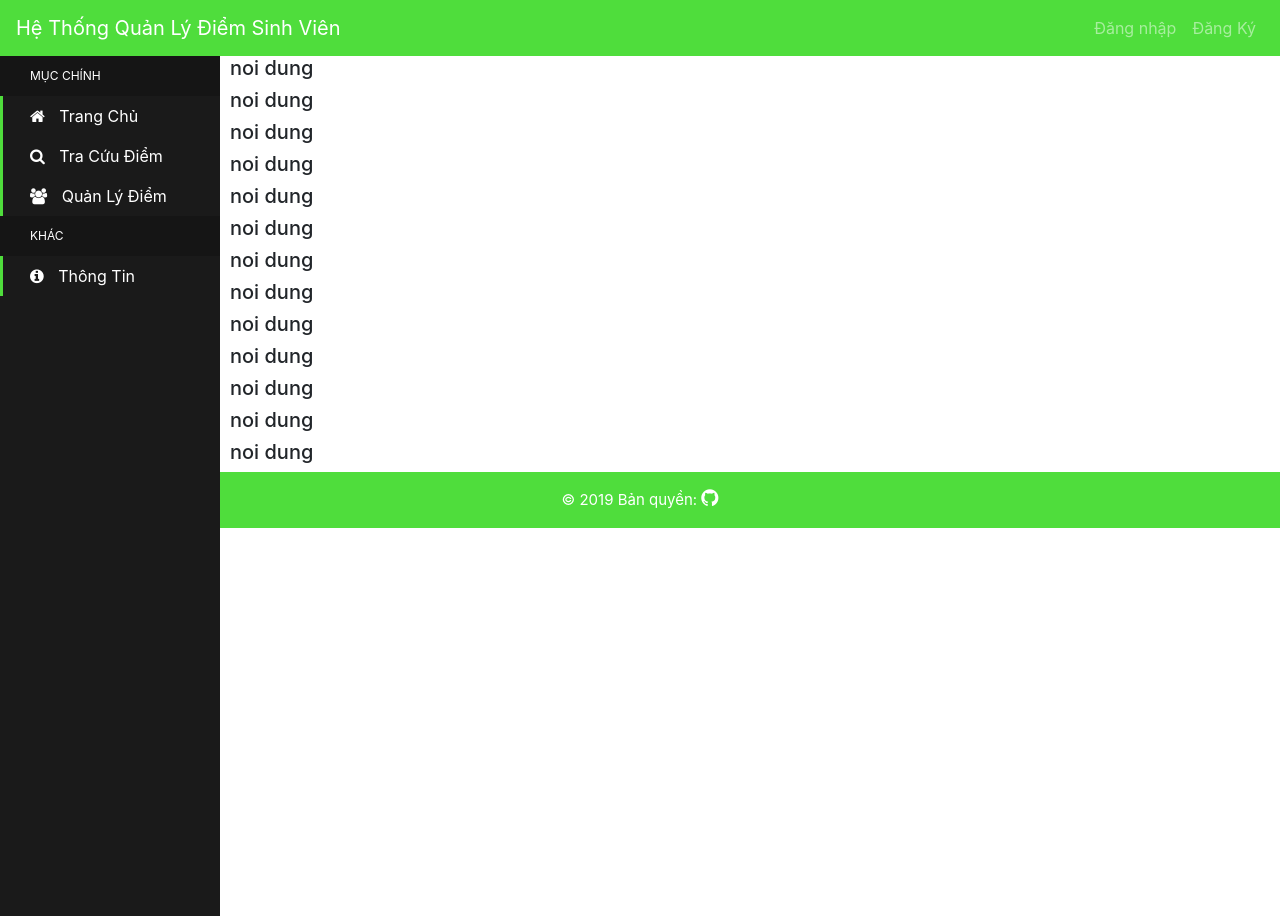
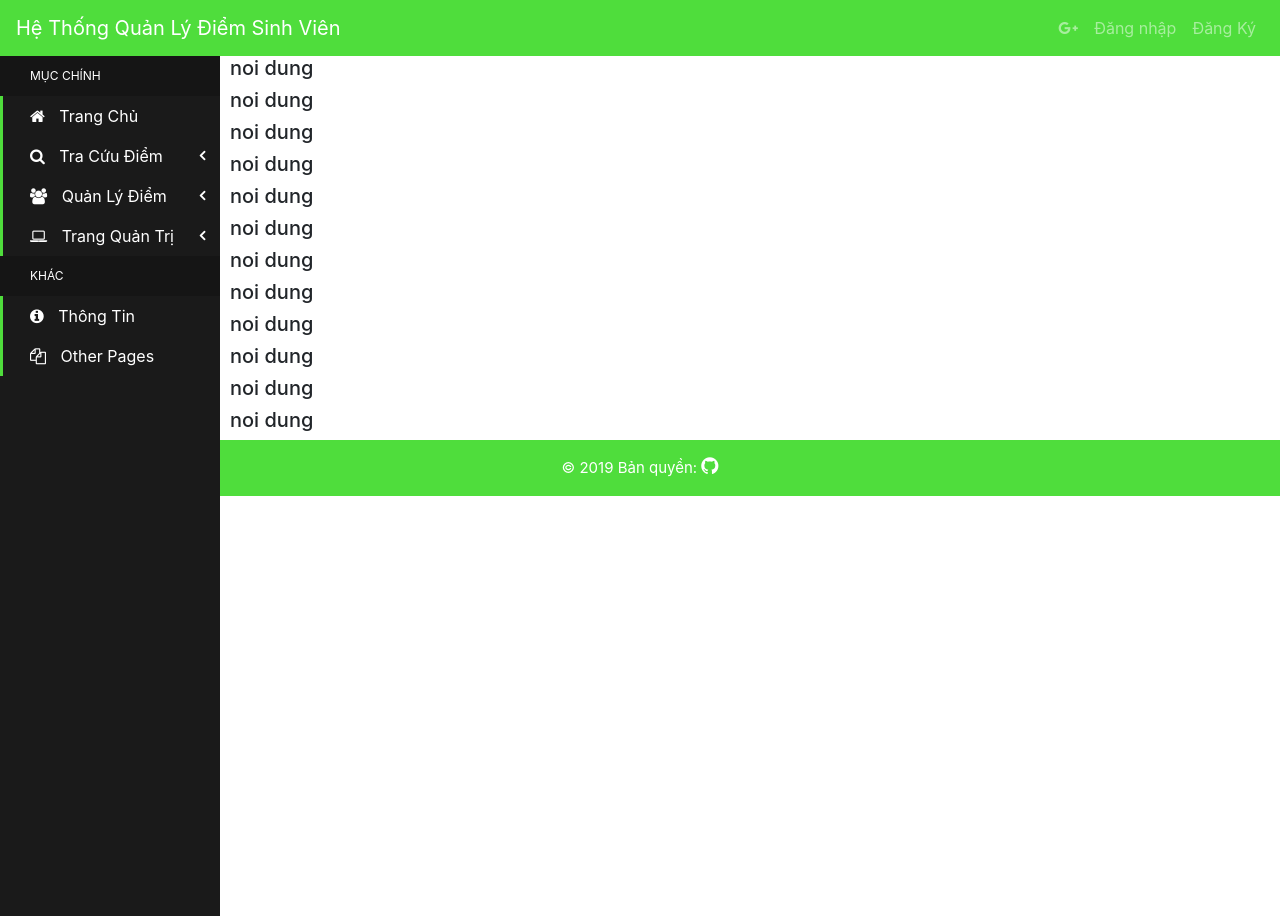
Before and after one commit to nocpinmylf/175A071063_175A071204, a PHP site: page / in a window 1280 px wide; the page is wider, and only the part inside the window is pictured. Run offline with PHP 8.4, Linux system fonts and the light colour scheme; some libraries are stand-ins or nearby versions.

Commit message:
sua sidebar

```diff
--- a/css/side_bar.css
+++ b/css/side_bar.css
@@ -1,5 +1,9 @@
+a:hover {
+  text-decoration: none;
+}
 
-.sidebar-container {
+.sidebar-container,
+aside {
   position: fixed;
   width: 220px;
   height: 100%;
@@ -10,11 +14,7 @@
   color: #fff;
 }
 
-  .content-container {
-    padding-top: 20px;
-  }
-
-  .sidebar-logo {
+/* .sidebar-logo {
     padding: 8px 10px 8px 10px;
     font-size: 20px;
     background-color: rgb(79, 221, 60);
@@ -23,15 +23,16 @@
     font-weight: 500;
     color: #ffffff;
   }
+   */
 
-  .sidebar-navigation {
+.list-sidebar {
   padding: 0;
   margin: 0;
   list-style-type: none;
   position: relative;
 }
 
-  .sidebar-navigation li {
+.list-sidebar li {
   background-color: transparent;
   position: relative;
   display: inline-block;
@@ -39,51 +40,89 @@
   line-height: 20px;
 }
 
-  .sidebar-navigation li a {
+.list-sidebar li a {
   padding: 10px 15px 10px 30px;
   display: block;
   color: #fff;
 }
 
-  .sidebar-navigation li .fa {
+.list-sidebar li .fa {
   margin-right: 10px;
 }
 
-  .sidebar-navigation li a:active,
-  .sidebar-navigation li a:hover,
-  .sidebar-navigation li a:focus {
+.list-sidebar li a:active,
+.list-sidebar li a:hover,
+.list-sidebar li a:focus {
   text-decoration: none;
   outline: none;
 }
 
-  .sidebar-navigation li::before {
+.list-sidebar > li::before {
   background-color: rgb(79, 221, 60);
   position: absolute;
-    content: '';
+  content: "";
   height: 100%;
   left: 0;
   top: 0;
-    -webkit-transition: width 0.2s ease-in;
-    transition: width 0.2s ease-in;
   width: 3px;
   z-index: -1;
 }
 
-  .sidebar-navigation li:hover::before {
+.list-sidebar > li:hover::before {
+  -webkit-transition: width 0.3s ease-in;
+  transition: width 0.3s ease-in;
   width: 100%;
 }
 
-  .sidebar-navigation .header {
+.list-sidebar > li ul li::before {
+  background-color: rgb(233, 56, 56);
+  position: absolute;
+  content: "";
+  height: 100%;
+  left: -40px;
+  top: 0;
+  width: 3px;
+  z-index: -1;
+}
+
+.list-sidebar > li ul li:hover::before {
+  background-color: rgb(233, 56, 56);
+  width: 200%;
+  -webkit-transition: width 0.3s ease-in;
+  transition: width 0.3s ease-in;
+}
+
+.list-sidebar .header {
   font-size: 12px;
   text-transform: uppercase;
   background-color: #151515;
   padding: 10px 15px 10px 30px;
 }
 
-  .sidebar-navigation .header::before {
+.list-sidebar .header::before {
   background-color: transparent;
 }
 
-  .content-container {
-    padding-left: 220px;
+a[aria-expanded="true"] {
+  background-color: rgb(79, 221, 60);
 }
+
+a[aria-expanded="true"]::after {
+  font-family: FontAwesome;
+  font-weight: 900;
+  content: "\f107";
+  display: block;
+  position: absolute;
+  right: 15px;
+  top: 9px;
+}
+
+a[aria-expanded="false"]::after {
+  font-family: FontAwesome;
+  font-weight: 900;
+  content: "\f104";
+  display: block;
+  position: absolute;
+  right: 15px;
+  top: 9px;
+}
--- a/header.php
+++ b/header.php
@@ -8,7 +8,7 @@
 
     <!-- Bootstrap CSS -->
     <link rel="stylesheet" href="css/header.css">
-    <link rel="stylesheet" href="https://cdnjs.cloudflare.com/ajax/libs/font-awesome/4.7.0/css/font-awesome.min.css">
+    <link rel="stylesheet" href="https://use.fontawesome.com/releases/v5.1.1/css/all.css" integrity="sha384-O8whS3fhG2OnA5Kas0Y9l3cfpmYjapjI0E4theH4iuMD+pLhbf6JI0jIMfYcK3yZ" crossorigin="anonymous">
     <link rel="stylesheet" href="https://stackpath.bootstrapcdn.com/bootstrap/4.3.1/css/bootstrap.min.css" integrity="sha384-ggOyR0iXCbMQv3Xipma34MD+dH/1fQ784/j6cY/iJTQUOhcWr7x9JvoRxT2MZw1T" crossorigin="anonymous">
   </head>
   <body>
--- a/index.php
+++ b/index.php
@@ -32,7 +32,6 @@
           <h5>noi dung</h5>
           <h5>noi dung</h5>
           <h5>noi dung</h5>
-          <h5>noi dung</h5>
         </div>
         <div class="footer"><?php include "footer.php"; ?></div>
       </div>
--- /dev/null
+++ b/js/side_bar.js
@@ -0,0 +1,8 @@
+$(document).ready(function() {
+  $("a").on("click", function() {
+    if ($(this).hasClass('show')) {
+			alert();
+      document.getElementsByClassName("active").setAttribute('aria-expanded', 'false');
+    }
+  });
+});
--- a/side_bar.php
+++ b/side_bar.php
@@ -9,15 +9,14 @@
 
 	<!-- Bootstrap CSS -->
 	<link rel="stylesheet" href="css/side_bar.css">
-	<link rel="stylesheet" href="https://cdnjs.cloudflare.com/ajax/libs/font-awesome/4.7.0/css/font-awesome.min.css">
-	<link rel="stylesheet" href="https://stackpath.bootstrapcdn.com/bootstrap/4.3.1/css/bootstrap.min.css"
-		integrity="sha384-ggOyR0iXCbMQv3Xipma34MD+dH/1fQ784/j6cY/iJTQUOhcWr7x9JvoRxT2MZw1T" crossorigin="anonymous">
+	<link rel="stylesheet" href="https://stackpath.bootstrapcdn.com/bootstrap/4.3.1/css/bootstrap.min.css" integrity="sha384-ggOyR0iXCbMQv3Xipma34MD+dH/1fQ784/j6cY/iJTQUOhcWr7x9JvoRxT2MZw1T" crossorigin="anonymous">
+
 </head>
 
 <body>
-	<div class="sidebar-container">
-		<!-- <div class="sidebar-logo">Hệ Thống Quản Lý Điểm Sinh Viên</div> -->
-		<ul class="sidebar-navigation">
+	<aside>
+		<div class="sidebar left">
+			<ul class="list-sidebar bg-defoult">
 				<li class="header">Mục Chính</li>
 				<li>
 					<a href="#">
@@ -25,38 +24,62 @@
 					</a>
 				</li>
 				<li>
-				<a href="tracuudiem.php">
-					<i class="fa fa-search" aria-hidden="true"></i> Tra Cứu Điểm
+					<a href="#" data-toggle="collapse" data-target="#tra-cuu" class="collapsed active" aria-expanded="false">
+						<i class="fa fa-search"></i>
+						<span class="nav-label">Tra Cứu Điểm </span>
+						<!-- <span class="fa fa-angle-left pull-right"></span> -->
 					</a>
+					<ul class="sub-menu collapse" id="tra-cuu">
+						<li class="active"><a href="#">Điểm Môn</a></li>
+						<li><a href="#">Điểm Trung Bình</a></li>
+					</ul>
+				</li>
+
+				<li>
+					<a href="#" data-toggle="collapse" data-target="#qldiem" class="collapsed active" aria-expanded="false">
+						<i class="fa fa-users"></i>
+						<span class="nav-label">Quản Lý Điểm</span>
+						<!-- <span class="fa fa-angle-left pull-right"></span> -->
+					</a>
+					<ul class="sub-menu collapse" id="qldiem">
+						<li><a href="#">Thêm Điểm</a></li>
+						<li><a href="#">Sửa Điểm</a></li>
+					</ul>
 				</li>
 				<li>
-				<a href="qldiem.php">
-					<i class="fa fa-users" aria-hidden="true"></i> Quản Lý Điểm
+					<a href="#" data-toggle="collapse" data-target="#quantri" class="collapsed active" aria-expanded="false">
+						<i class="fa fa-laptop"></i>
+						<span class="nav-label">Trang Quản Trị</span>
+						<!-- <span class="fa fa-angle-left pull-right"></span> -->
 					</a>
+					<ul class="sub-menu collapse" id="quantri">
+						<li><a href="#"> Static Tables</a></li>
+						<li><a href="#"> Data Tables</a></li>
+
+					</ul>
 				</li>
+
 				<li class="header">Khác</li>
-			<li hidden="true">
-				<a href="#">
-					<i class="fa fa-cog" aria-hidden="true"></i> Tuỳ Chỉnh
-				</a>
-			</li>
 				<li>
 					<a href="#">
 						<i class="fa fa-info-circle" aria-hidden="true"></i> Thông Tin
 					</a>
 				</li>
+				<li>
+					<a href="#">
+						<i class="fa fa-files-o"></i>
+						<span class="nav-label">Other Pages</span>
+					</a>
+				</li>
 			</ul>
 		</div>
+	</aside>
 	<!-- Optional JavaScript -->
 	<!-- jQuery first, then Popper.js, then Bootstrap JS -->
-	<script src="https://code.jquery.com/jquery-3.3.1.slim.min.js"
-		integrity="sha384-q8i/X+965DzO0rT7abK41JStQIAqVgRVzpbzo5smXKp4YfRvH+8abtTE1Pi6jizo"
-		crossorigin="anonymous"></script>
-	<script src="https://cdnjs.cloudflare.com/ajax/libs/popper.js/1.14.7/umd/popper.min.js"
-		integrity="sha384-UO2eT0CpHqdSJQ6hJty5KVphtPhzWj9WO1clHTMGa3JDZwrnQq4sF86dIHNDz0W1"
-		crossorigin="anonymous"></script>
-	<script src="https://stackpath.bootstrapcdn.com/bootstrap/4.3.1/js/bootstrap.min.js"
-		integrity="sha384-JjSmVgyd0p3pXB1rRibZUAYoIIy6OrQ6VrjIEaFf/nJGzIxFDsf4x0xIM+B07jRM"
-		crossorigin="anonymous"></script>
+	<script src="js/side_bar.js"></script>
+	<script src="https://code.jquery.com/jquery-3.3.1.slim.min.js" integrity="sha384-q8i/X+965DzO0rT7abK41JStQIAqVgRVzpbzo5smXKp4YfRvH+8abtTE1Pi6jizo" crossorigin="anonymous"></script>
+	<script src="https://cdnjs.cloudflare.com/ajax/libs/popper.js/1.14.7/umd/popper.min.js" integrity="sha384-UO2eT0CpHqdSJQ6hJty5KVphtPhzWj9WO1clHTMGa3JDZwrnQq4sF86dIHNDz0W1" crossorigin="anonymous"></script>
+	<script src="https://stackpath.bootstrapcdn.com/bootstrap/4.3.1/js/bootstrap.min.js" integrity="sha384-JjSmVgyd0p3pXB1rRibZUAYoIIy6OrQ6VrjIEaFf/nJGzIxFDsf4x0xIM+B07jRM" crossorigin="anonymous"></script>
 </body>
+
 </html>
```
Also changed, not shown: SQL/1.CreateDatabase.sql (+11 -6 lines), qldiem.php (+24 -2 lines). Lines whose indentation alone changed are shown as unchanged.
